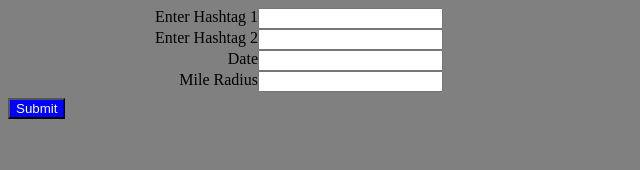
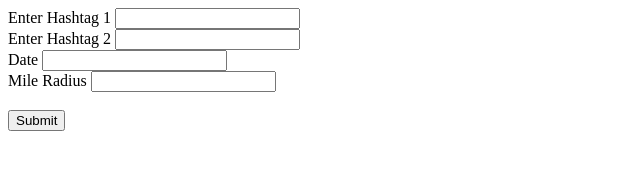
Before and after one commit to hadzz/CSI120Midterm, a website: page index.html in a window 1280 px wide. Shown: the whole page, without its empty margins (0-640 px from the left). Drawn offline with Linux system fonts and the light colour scheme.

Commit message:
index change

```diff
--- a/index.html
+++ b/index.html
@@ -3,7 +3,7 @@
 
 	<head>
 	<meta charset="utf-8"/>
-	<link rel="stylesheet" href="style.css">
+	<link rel="stylesheet" type="text" href="style.css">
 	</head>
 	<body>
 		<form>
```
